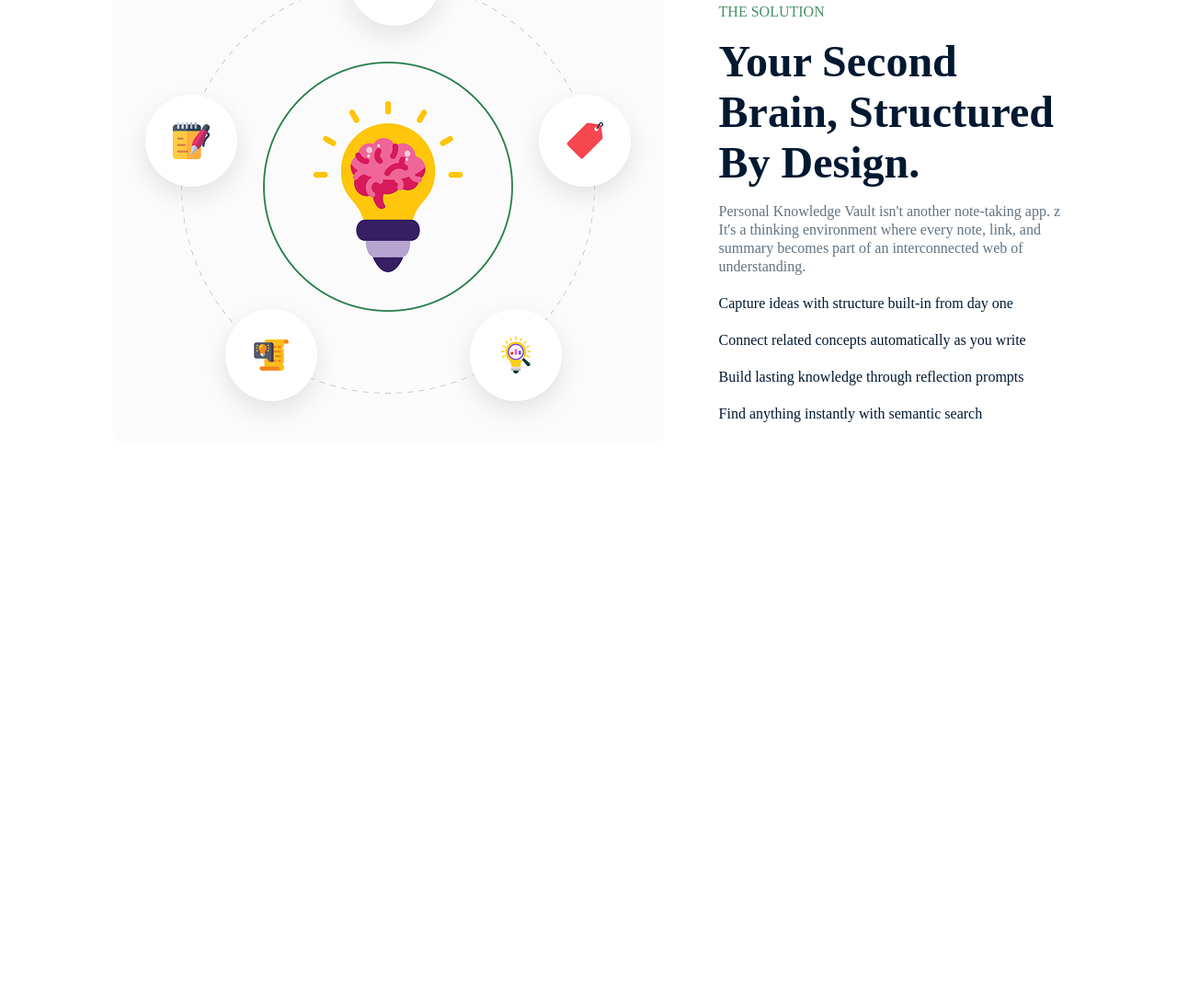
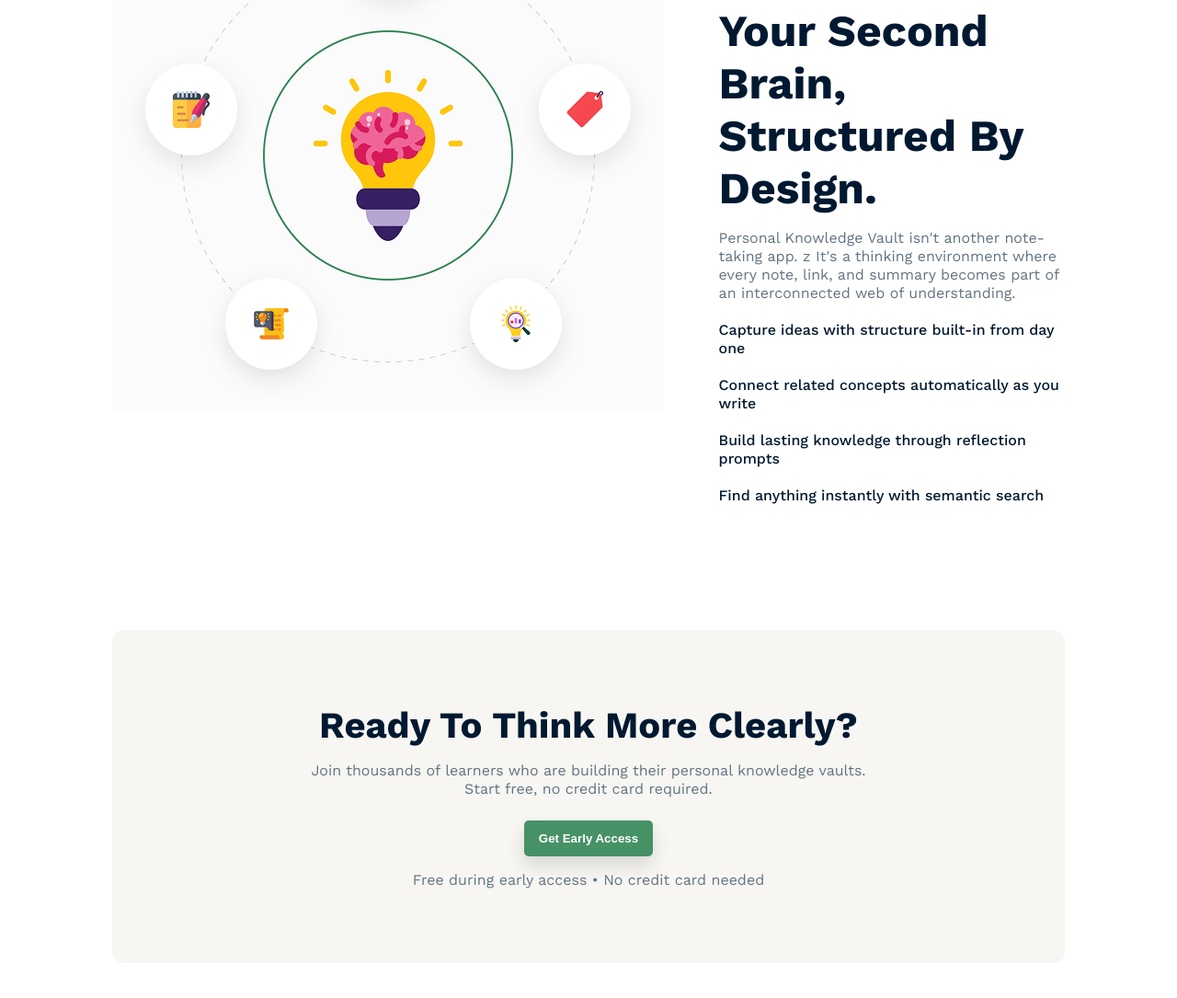
Before and after one commit to romman-hossen/A01-Knowledge-Vault, a plain HTML site: page index.html in a window 1280 px wide. Shown: the part 1522-2607 px from the top of the page at 92% size. Before the commit the page ends 2008 px from the top, so only its background shows below. Drawn offline with nearby package versions, Linux system fonts and the light colour scheme.

Commit message:
challange-part added

```diff
--- a/index.html
+++ b/index.html
@@ -5,8 +5,11 @@
     <meta name="viewport" content="width=device-width, initial-scale=1.0">
     <title>Document</title>
     <link rel="stylesheet" href="./style/style.css">
+    <link rel="preconnect" href="https://fonts.googleapis.com">
+<link rel="preconnect" href="https://fonts.gstatic.com" crossorigin>
+<link href="https://fonts.googleapis.com/css2?family=Inter:ital,opsz,wght@0,14..32,100..900;1,14..32,100..900&family=Open+Sans:ital,wght@0,300..800;1,300..800&family=Work+Sans:ital,wght@0,100..900;1,100..900&display=swap" rel="stylesheet">
 </head>
-<body>
+<body class="font-type">
    <header>
      <nav>
         <img src="./assets/logo-navbar.png" alt="">
@@ -82,6 +85,14 @@ Structured By Design.</h2>
         </div>
 
     </section>
+    <section class="challanges max-width">
+        <div class="challange-container">
+            <h2 class="heading-content c-heading">Ready To Think More Clearly?</h2>
+            <p class="info">Join thousands of learners who are building their personal knowledge vaults.<br>Start free, no credit card required.</p>
+            <button class="btn c-btn">Get Early Access</button>
+            <p class="info">Free during early access • No credit card needed</p>
+        </div>
+    </section>
 
    </main>
    <footer>
--- a/style/style.css
+++ b/style/style.css
@@ -2,6 +2,12 @@
     margin: 0;
     padding: 0;
     box-sizing: border-box;
+}
+
+.font-type{
+  font-family: "Work Sans", sans-serif;
+  font-optical-sizing: auto;
+
 }
 /* shared style */
 .max-width{
@@ -125,7 +131,7 @@ nav{
 }
 .note-box{
     border: 1px solid #FFFFFF;
-    padding: 69px 24px;
+    padding: 69px 24px 0 24px;
     box-shadow: 0 0 8px #00000010 ;
     border-radius: 8px 8px 0 0;
     background-color: #FFFFFF;
@@ -178,3 +184,26 @@ nav{
     margin-bottom: 16px;
     color: #001931;
 }
+/* Challange section */
+ .challanges{
+    margin-top: 120px;
+    display: flex;
+    justify-content: center;
+    align-items: center;
+    background-color: #F7F6F2;
+    border-radius: 12px;
+    margin-bottom: 120px;
+
+ }
+ .challange-container{
+    text-align: center;
+    padding: 80px 0px;
+ }
+ .c-heading{
+    font-size: 40px;
+ }
+ .c-btn{
+    box-shadow: 0 10px 20px #00000021;
+    margin-top: 24px;
+
+ }
```
